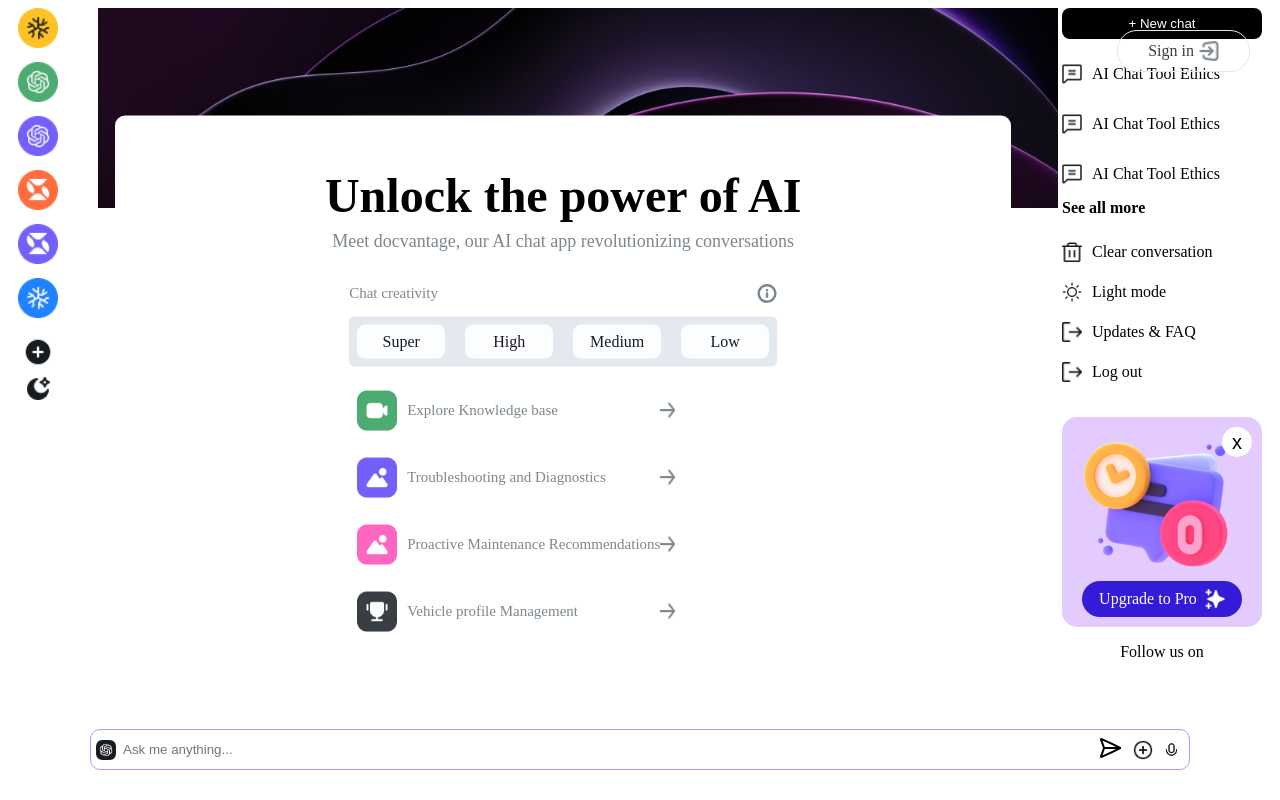
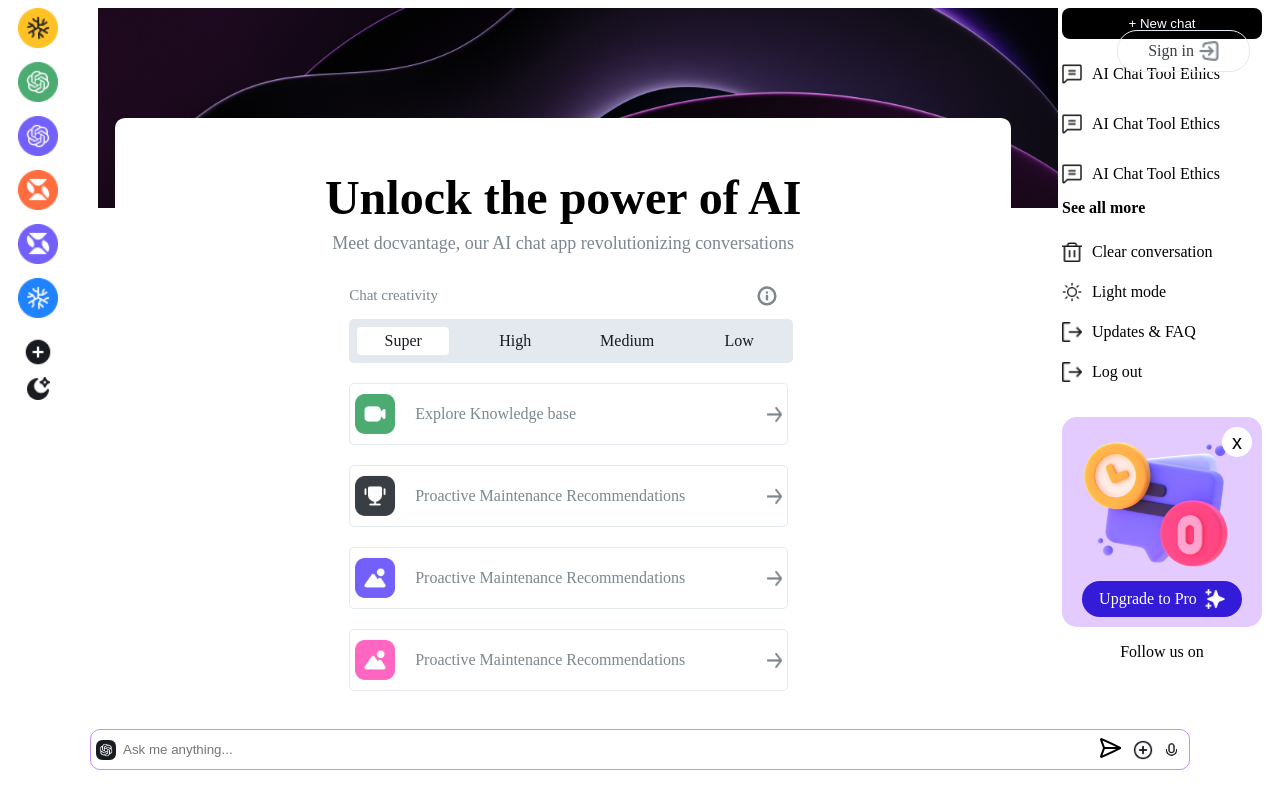
Before and after one commit to AdedayoDev/vectronWebApp, a Next.js app: page /chat in a window 1280 px wide. Both pictures are taken after a click on the element "Super". Built offline with nearby package versions, Linux system fonts and the light colour scheme.

Commit message:
commit changes

```diff
--- a/src/app/chat/chat.css
+++ b/src/app/chat/chat.css
@@ -162,12 +162,12 @@
   display: flex;
   gap: 20px;
   color: #181b1f;
-  background-color: #e3e9ee;
+  background-color: #E3E9EE;
   padding: 8px;
   border-radius: 5px;
+  width: 100%;
 }
 .powerai-cards {
-  width: 95%;
   margin: auto;
 }
 .powerai-cards p {
@@ -176,7 +176,6 @@
   font-weight: 400;
 }
 .powerai-card-head span {
-  background-color: #fcfdfe;
   width: 136px;
   padding: 8px;
   text-align: center;
@@ -193,12 +192,22 @@
   align-items: center;
   justify-content: space-between;
   margin-top: 20px;
-  padding: 0 8px;
+  gap: 20px;
+  transition: .4s ease;
+  padding: 5px;
+  border-radius: 5px;
+  border: 1px solid #E3E9EE
+}
+.cards-info-content:hover{
+  box-shadow: 0px 16px 16px -4px #0000001A;
 }
 .cards-info-content .direction {
   gap: 10px;
   display: flex;
   align-items: center;
+}
+.cards-info-content .direction p{
+font-size: 16px;
 }
 .cards-info {
   position: absolute;
@@ -263,7 +272,11 @@
   .powerai-header h1 {
     font-size: 48px;
   }
-  .powerai-card-head {
-    justify-content: space-around;
+  .cards-info{
+    width: 49%;
   }
+  .cards-info-content .direction{
+    gap: 20px;
+  }
+  /*  */
 }
--- a/src/components/chatComp/chatCardsData.jsx
+++ b/src/components/chatComp/chatCardsData.jsx
@@ -1,23 +1,84 @@
-const cardsData =[
+const cardsData = [
   {
-    id: 1,
-    image: '/assets/images/icon.png',
-    text: 'Explore Knowledge base'
+    span: "Super",
+    items: [
+      { image: "/assets/images/icon.png", text: "Explore Knowledge base" },
+      {
+        image: "/assets/images/icon4.png",
+        text: "Proactive Maintenance Recommendations",
       },
       {
-    id: 2,
-    image: '/assets/images/icon2.png',
-    text: 'Troubleshooting and Diagnostics'
+        image: "/assets/images/icon2.png",
+        text: "Proactive Maintenance Recommendations",
       },
       {
-    id: 3,
-    image: '/assets/images/icon3.png',
-    text: 'Proactive Maintenance Recommendations'
+        image: "/assets/images/icon3.png",
+        text: "Proactive Maintenance Recommendations",
+      },
+    ],
   },
   {
-    id: 4,
-    image: '/assets/images/icon4.png',
-    text: 'Vehicle profile Management'
+    span: "High",
+    items: [
+      {
+        image: "/assets/images/icon2.png",
+        text: "Troubleshooting and Diagnostics",
       },
-]
+      {
+        image: "/assets/images/icon.png",
+        text: "Proactive Maintenance Recommendations",
+      },
+      {
+        image: "/assets/images/icon3.png",
+        text: "Proactive Maintenance Recommendations",
+      },
+      {
+        image: "/assets/images/icon4.png",
+        text: "Proactive Maintenance Recommendations",
+      },
+    ],
+  },
+  {
+    span: "Medium",
+    items: [
+      {
+        image: "/assets/images/icon3.png",
+        text: "Proactive Maintenance Recommendations",
+      },
+      {
+        image: "/assets/images/icon4.png",
+        text: "Proactive Maintenance Recommendations",
+      },
+      {
+        image: "/assets/images/icon.png",
+        text: "Proactive Maintenance Recommendations",
+      },
+      {
+        image: "/assets/images/icon2.png",
+        text: "Proactive Maintenance Recommendations",
+      },
+    ],
+  },
+  {
+    span: "Low",
+    items: [
+      {
+        image: "/assets/images/icon4.png",
+        text: "Vehicle profile Management",
+      },
+      {
+        image: "/assets/images/icon.png",
+        text: "Vehicle profile Management",
+      },
+      {
+        image: "/assets/images/icon3.png",
+        text: "Vehicle profile Management",
+      },
+      {
+        image: "/assets/images/icon2.png",
+        text: "Vehicle profile Management",
+      },
+    ],
+  },
+];
 export default cardsData;
--- a/src/components/chatComp/powerofai.jsx
+++ b/src/components/chatComp/powerofai.jsx
@@ -5,9 +5,10 @@ import cardsData from "./chatCardsData";
 import { useState } from "react";
 
 export default function PowerofAi() {
-  const [closeCard, setCloseCard] = useState(false);
-  const handleToggle = () => {
-    setCloseCard((prev) => !prev);
+  const [activeDropdown, setActiveDropdown] = useState(null);
+
+  const handleToggle = (index) => {
+    setActiveDropdown((prev) => (prev === index ? null : index));
   };
 
   return (
@@ -38,27 +39,40 @@ export default function PowerofAi() {
               />
             </div>
             <div className="powerai-card-head">
-                <span onClick={handleToggle}>Super</span>
-                <span onClick={handleToggle}>High</span>
-                <span onClick={handleToggle}>Medium</span>
-                <span onClick={handleToggle}>Low</span>
+              {cardsData.map((data, index) => (
+                <span
+                  key={index}
+                  onClick={() => handleToggle(index)}
+                  style={{
+                    cursor: "pointer",
+                    backgroundColor:
+                      activeDropdown === index ? "white" : "transparent",
+                    padding: "5px 10px",
+                    borderRadius: "4px",
+                  }}
+                >
+                  {data.span}
+                </span>
+              ))}
             </div>
-            {closeCard && (
+
+            {/* Dropdown content */}
+            {activeDropdown !== null && (
               <div className="cards-info">
-                {cardsData.map((card, index) => (
+                {cardsData[activeDropdown].items.map((item, index) => (
                   <div key={index} className="cards-info-content">
                     <div className="direction">
                       <Image
-                      src={card.image}
-                      alt={card.text}
+                        src={item.image}
+                        alt={item.text}
                         width={40}
                         height={40}
                       />
-                      <p>{card.text}</p>
+                      <p>{item.text}</p>
                     </div>
                     <Image
-                      src='/assets/icons/arrow.png'
-                      alt='arrow'
+                      src="/assets/icons/arrow.png"
+                      alt="arrow"
                       width={15}
                       height={15}
                     />
```
Lines whose indentation alone changed are shown as unchanged.
